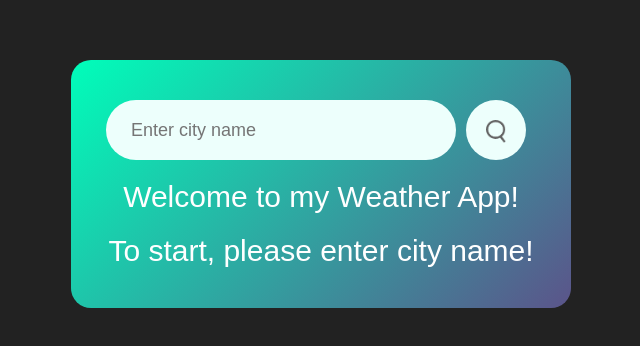
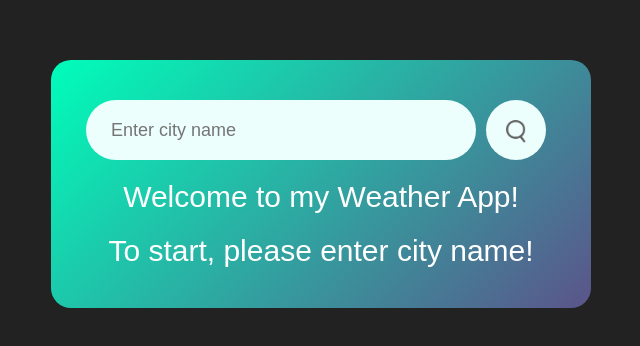
Before and after one commit to Amarkelo33/weather-app, a plain HTML site: page index.html in a window 1280 px wide. Shown: the part 216-562 px from the top of the page, without its empty margins (319-959 px from the left). Drawn offline with Linux system fonts and the light colour scheme; no server answers.

Commit message:
Added width of window

```diff
--- a/style.css
+++ b/style.css
@@ -10,8 +10,8 @@ body {
 }
 
 .card {
-    max-width: 500px;
-    width: 100%;
+    max-width: 540px;
+    width: 95%;
     border-radius: 20px;
     padding: 40px 35px;
     text-align: center;
```
